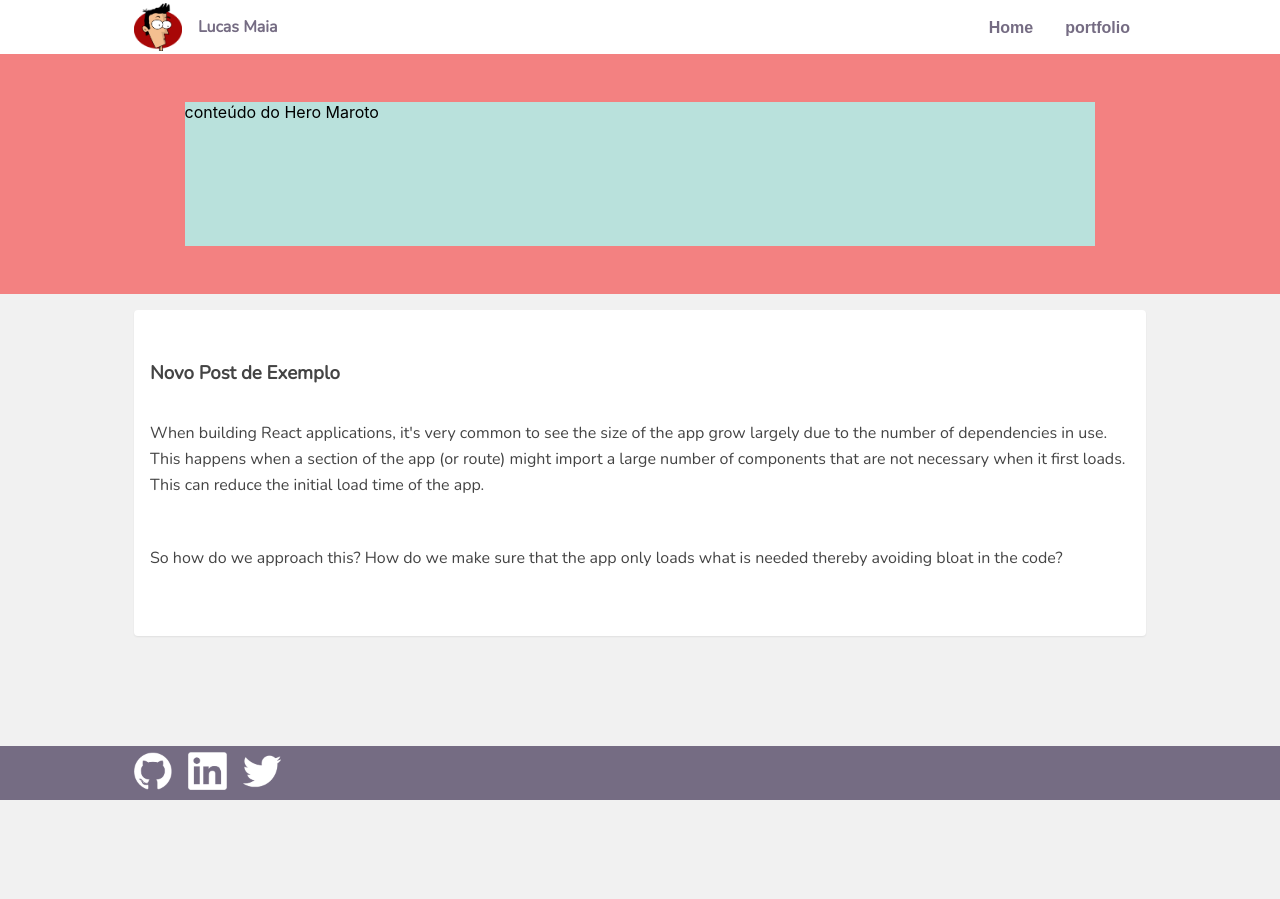
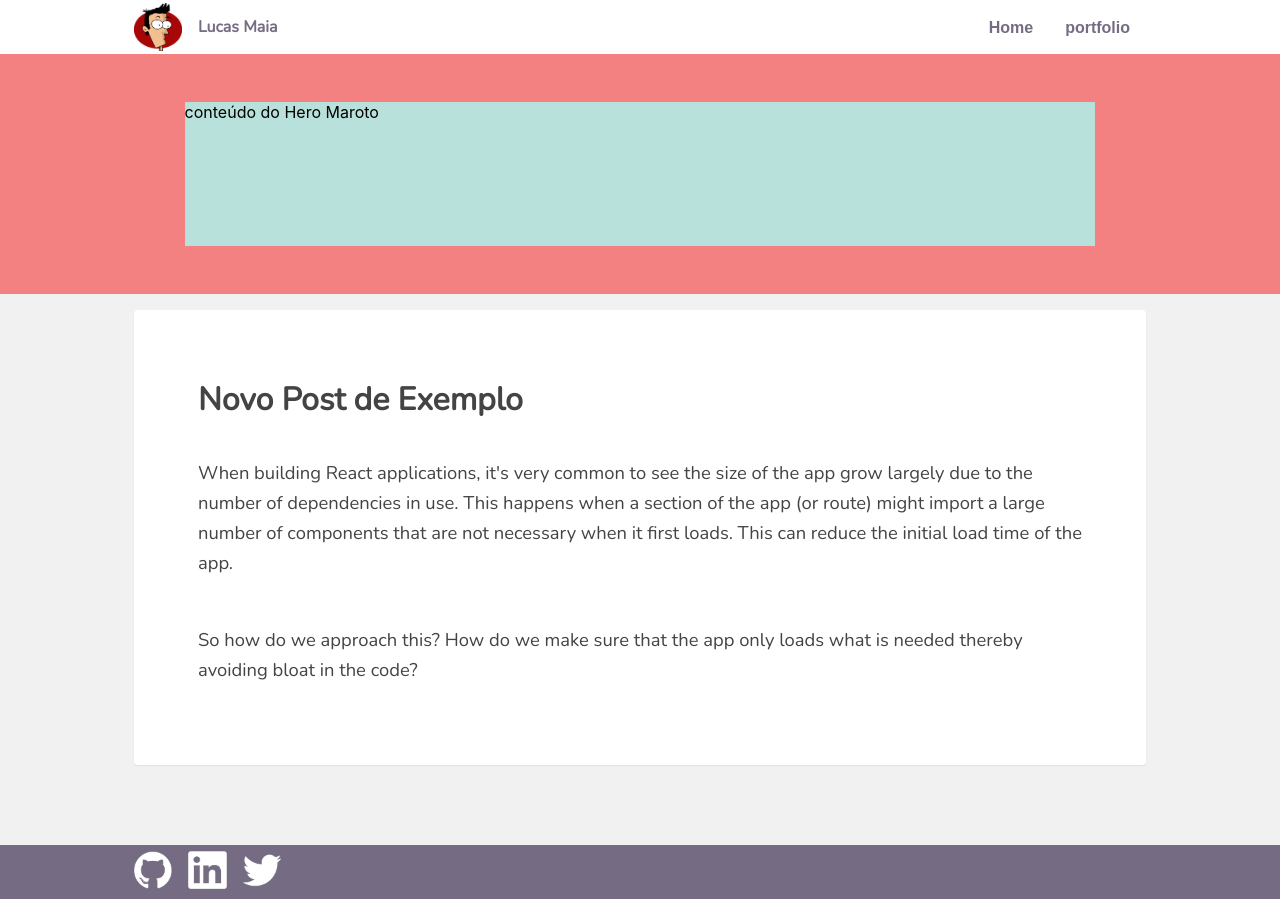
Before and after one commit to bmarques1995/lucasmaiaesilva.github.io, a Nuxt app: page /posts/2015-10-12-usando-markdown in a window 1280 px wide. Before the commit the page ends 800 px from the top, so only its background shows below. Built offline with nearby package versions, Linux system fonts and the light colour scheme.

Commit message:
Style: Add responsive behavior on the post page

```diff
--- a/pages/posts/_id.vue
+++ b/pages/posts/_id.vue
@@ -18,6 +18,7 @@
   background: #fff;
   border-radius: 4px;
   box-shadow: 0 1px 2px rgba(0,0,0,0.07);
+  margin-bottom: 5rem;
 }
 
 .post-content {
@@ -27,9 +28,26 @@
 
 .post-content h1 {
   margin: 2rem 0;
+  font-size: 1.6rem;
 }
 
 .post p {
   margin-bottom: 3rem;
+  font-size: 1.15rem;
+}
+
+@media screen and (min-width: 734px) {
+  .post-content {
+    padding: 2rem;
+  }
+  .post-content h1 {
+    font-size: 2rem;
+  }
+}
+
+@media screen and (min-width: 1024px) {
+  .post-content {
+    padding: 2rem 4rem;
+  }
 }
 </style>
```
